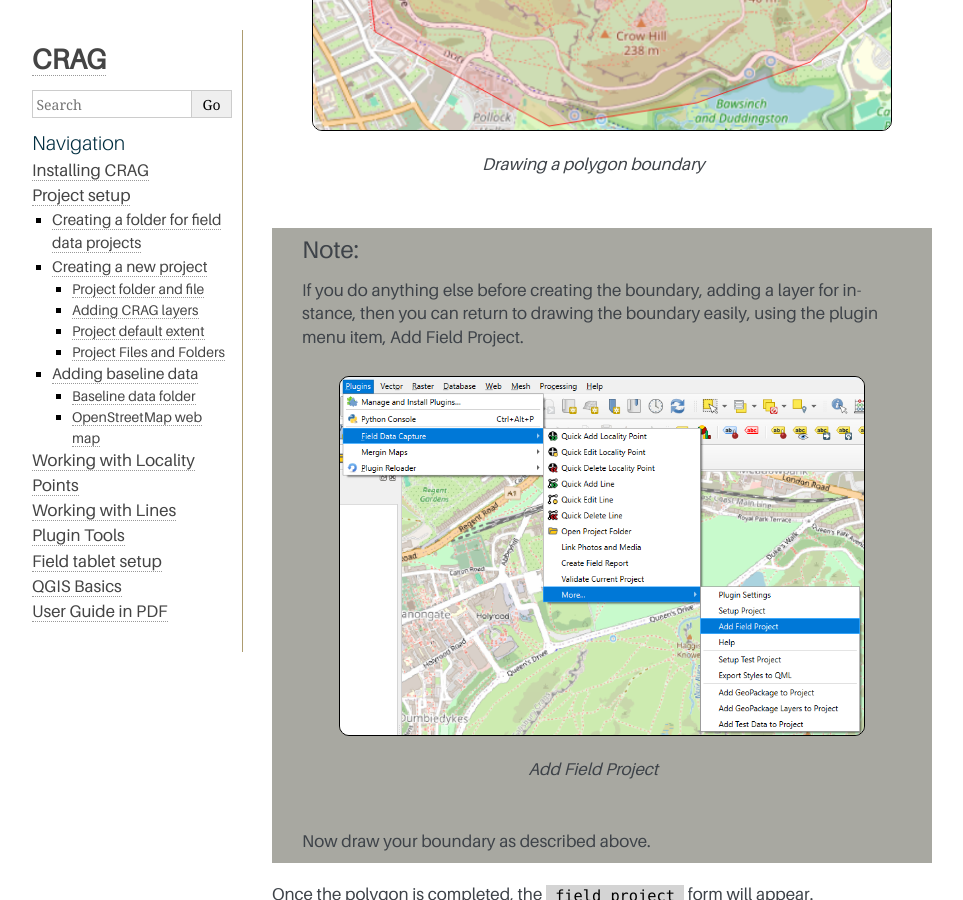
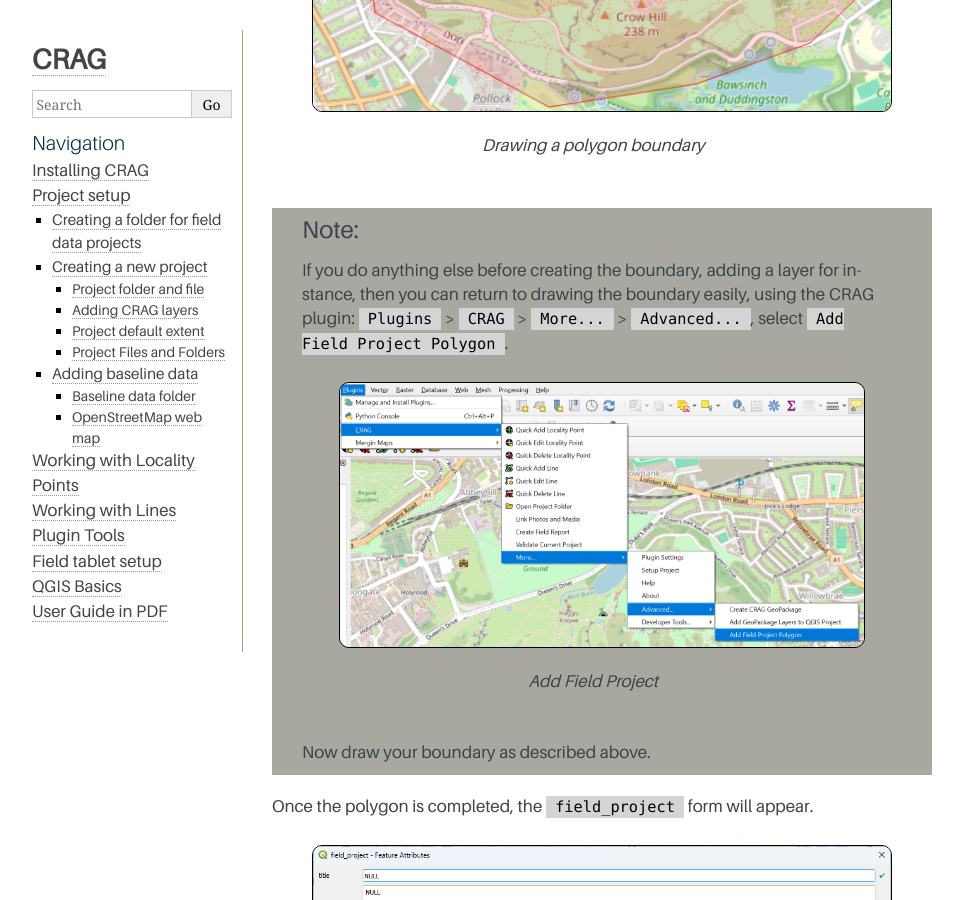
Before and after one commit to BritishGeologicalSurvey/CRAG, a Sphinx documentation site: the page built from docs/user_guide/source/project_setup.md, in a window 1280 px wide and 900 px high, scrolled down 4199 px. Shown: the whole window, without its empty margins (148-1111 px from the left). Built offline with Sphinx 7.4.7, drawn with Linux system fonts in a browser that asks for light colours.

Commit message:
Update docs screenshots with CRAG name

```diff
--- a/docs/user_guide/source/project_setup.md
+++ b/docs/user_guide/source/project_setup.md
@@ -100,7 +100,7 @@
 
 ::::{note}
 If you do anything else before creating the boundary, adding a layer for instance, then you can return to drawing the boundary easily,
-using the plugin menu item, Add Field Project.
+using the CRAG plugin: `Plugins` > `CRAG` > `More...` > `Advanced...`, select `Add Field Project Polygon`.
 
 :::{figure-md}
 ![](images/add_field_project.png){align=center}
```
Also changed, not shown: docs/user_guide/source/plugin_tools.md (+1 -1 lines), docs/user_guide/source/images/add_field_project.png, docs/user_guide/source/images/crag_menu.png, docs/user_guide/source/images/gps_setup_3.jpg, docs/user_guide/source/images/help_1.png, docs/user_guide/source/images/help_2.png, docs/user_guide/source/images/install_from_zip.png, docs/user_guide/source/images/new_point_17b.png, docs/user_guide/source/images/open_settings.png, docs/user_guide/source/images/plugin_tools.png (deleted), docs/user_guide/source/images/plugin_tools_more.png, docs/user_guide/source/images/project_folder_1.png, docs/user_guide/source/images/setup_project.png.
